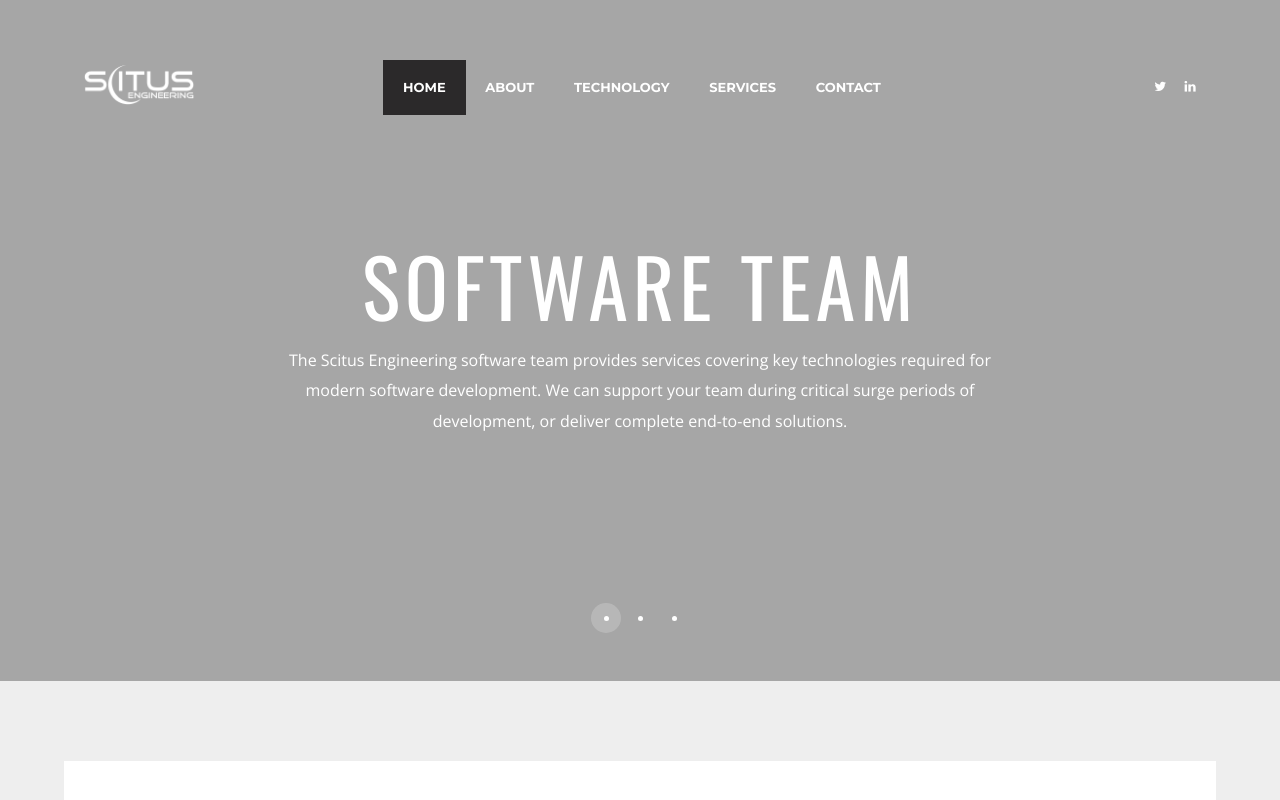
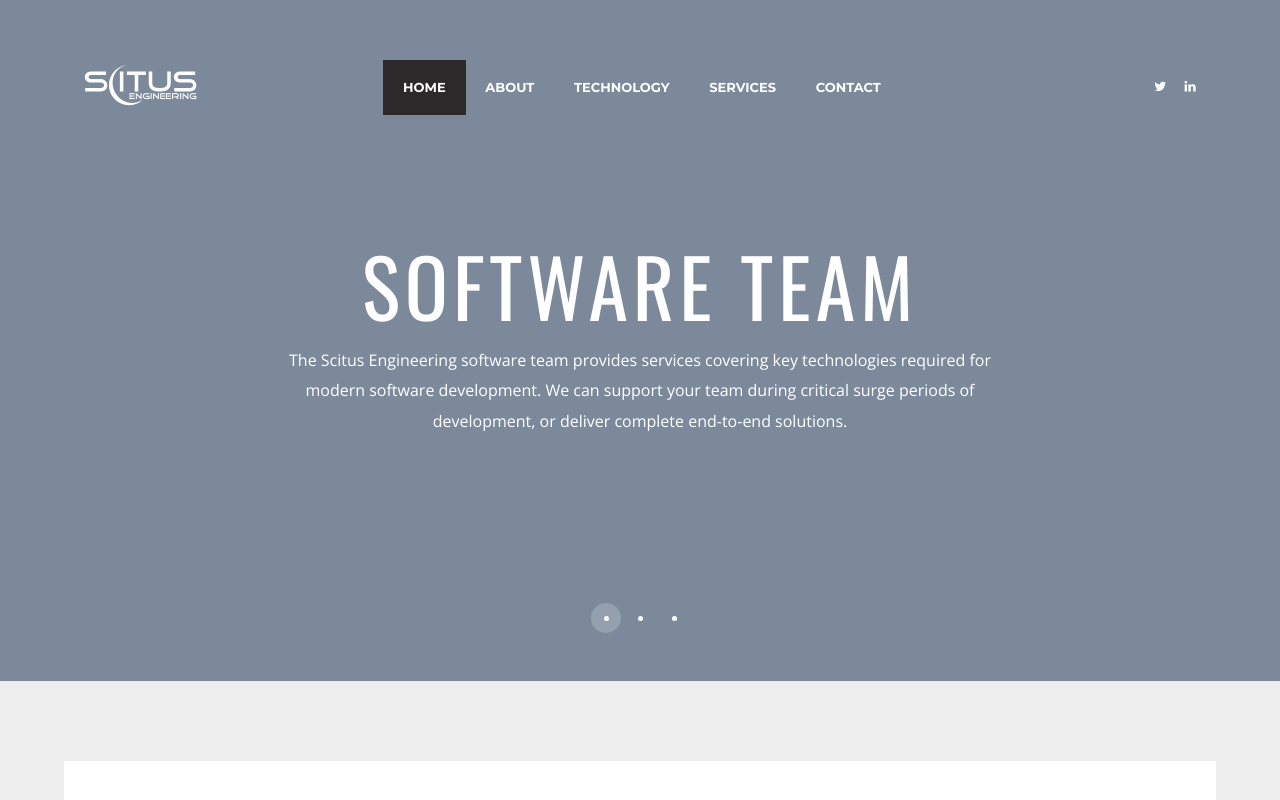
Before and after one commit to ScitusSoftware/scitussoftware, a plain HTML site: page index.html in a window 1280 px wide. Shown: the top 800 px of the page. Drawn offline with nearby package versions, Linux system fonts and the light colour scheme; some packages are replaced by stand-ins of ours.

Commit message:
changed header to lightsteelblue for more contrast. logo 44 for more sharp display

```diff
--- a/css/custom.css
+++ b/css/custom.css
@@ -17,6 +17,11 @@
 	display: block;
 }
 .logo img {
-    max-height: 43px;
+    max-height: 44px;
     margin: 3px;
 }
+
+/* Custom Header */
+#home .home-slider {
+	background-color: lightsteelblue !important;
+}
```
